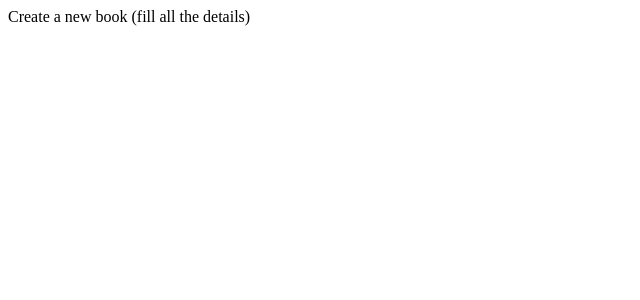
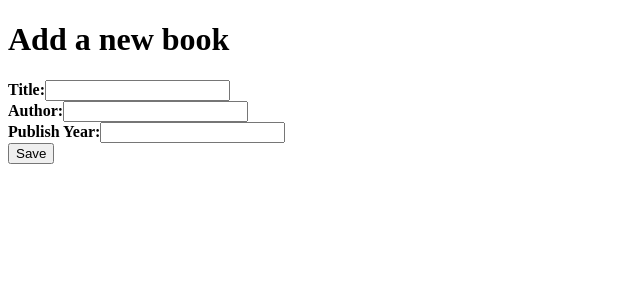
Before and after one commit to pradeep891/Book-Store, a React (Vite) app in the folder frontend/: page /books/create in a window 1280 px wide. Shown: the top 300 px of the page, without its empty margins (0-640 px from the left). Built offline with nearby package versions, Linux system fonts and the light colour scheme.

Commit message:
Added code for creating a new book and deleting a book

```diff
--- a/frontend/src/pages/CreateBooks.jsx
+++ b/frontend/src/pages/CreateBooks.jsx
@@ -1,13 +1,73 @@
-import React, { useState, useEffect } from 'react';
-import axios from 'axios';
+import React, { useState, useEffect } from "react";
+import { useNavigate, useParams } from "react-router-dom";
+import axios from "axios";
 
 const CreateBooks = () => {
+  const [loading, setLoading] = useState(true);
+  const [error, setError] = useState(null);
+  const navigate = useNavigate();
+
+  const [title, setTitle] = useState("");
+  const [author, setAuthor] = useState("");
+  const [publishYear, setPublishYear] = useState("");
+
+  const handleCreateBook = () => {
+    const data = {
+      title: title,
+      author: author,
+      publishYear: publishYear,
+    };
+
+    axios
+      .post(`http://localhost:5555/books`, data)
+      .then((response) => {
+        setLoading(false); // Set loading to false when data is received successfully
+        navigate("/");
+      })
+      .catch((error) => {
+        setError(error); // Set error state if the request fails
+        setLoading(false); // Set loading to false even if there is an error
+      });
+
+    if (loading) {
+      return <div>Loading...</div>;
+    }
+
+    if (error) {
+      return <div>Error occurred: {error.message}</div>;
+    }
+  };
 
   return (
     <div>
-    Create a new book (fill all the details)
-  </div>
-  )
-}
+      <h1>Add a new book</h1>
+      <div>
+        <strong>Title:</strong>
+        <input
+          type="text"
+          value={title}
+          onChange={(e) => setTitle(e.target.value)}
+        />
+      </div>
+      <div>
+        <strong>Author:</strong>
+        <input
+          type="text"
+          value={author}
+          onChange={(e) => setAuthor(e.target.value)}
+        />
+      </div>
+      <div>
+        <strong>Publish Year:</strong>
+        <input
+          type="text"
+          value={publishYear}
+          onChange={(e) => setPublishYear(e.target.value)}
+        />
+      </div>
+      <button onClick={handleCreateBook}>Save</button>
+    </div>
+  );
+};
 
-export default CreateBooks
+export default CreateBooks;
--- a/frontend/src/pages/DeleteBook.jsx
+++ b/frontend/src/pages/DeleteBook.jsx
@@ -3,12 +3,39 @@ import { useNavigate, useParams } from 'react-router-dom';
 import axios from 'axios';
 
 const DeleteBook = () => {
-  const [loading, setLoading] = useState(false);
+  const [loading, setLoading] = useState(true);
+  const [error, setError] = useState(null);
+  const { id } = useParams();
   const navigate = useNavigate();
-  const { id } = useParams();
+
+  const handleDeleteBook = () => {
+    axios
+    .delete(`http://localhost:5555/books/${id}`)
+      .then(() => {
+        setLoading(false); // Set loading to false when data is received successfully
+        navigate("/");
+      })
+      .catch((error) => {
+        setError(error); // Set error state if the request fails
+        setLoading(false); // Set loading to false even if there is an error
+      });
+
+    if (loading) {
+      return <div>Loading...</div>;
+    }
+
+    if (error) {
+      return <div>Error occurred: {error.message}</div>;
+    }
+  }
+
 
   return (
-    <div>DeleteBook</div>
+    <div>Are you sure want to delete?
+      <button onClick={handleDeleteBook}>Yes</button>
+      <button onClick={() => navigate("/")}>No</button>
+    </div>
+
   )
 }
 
```
